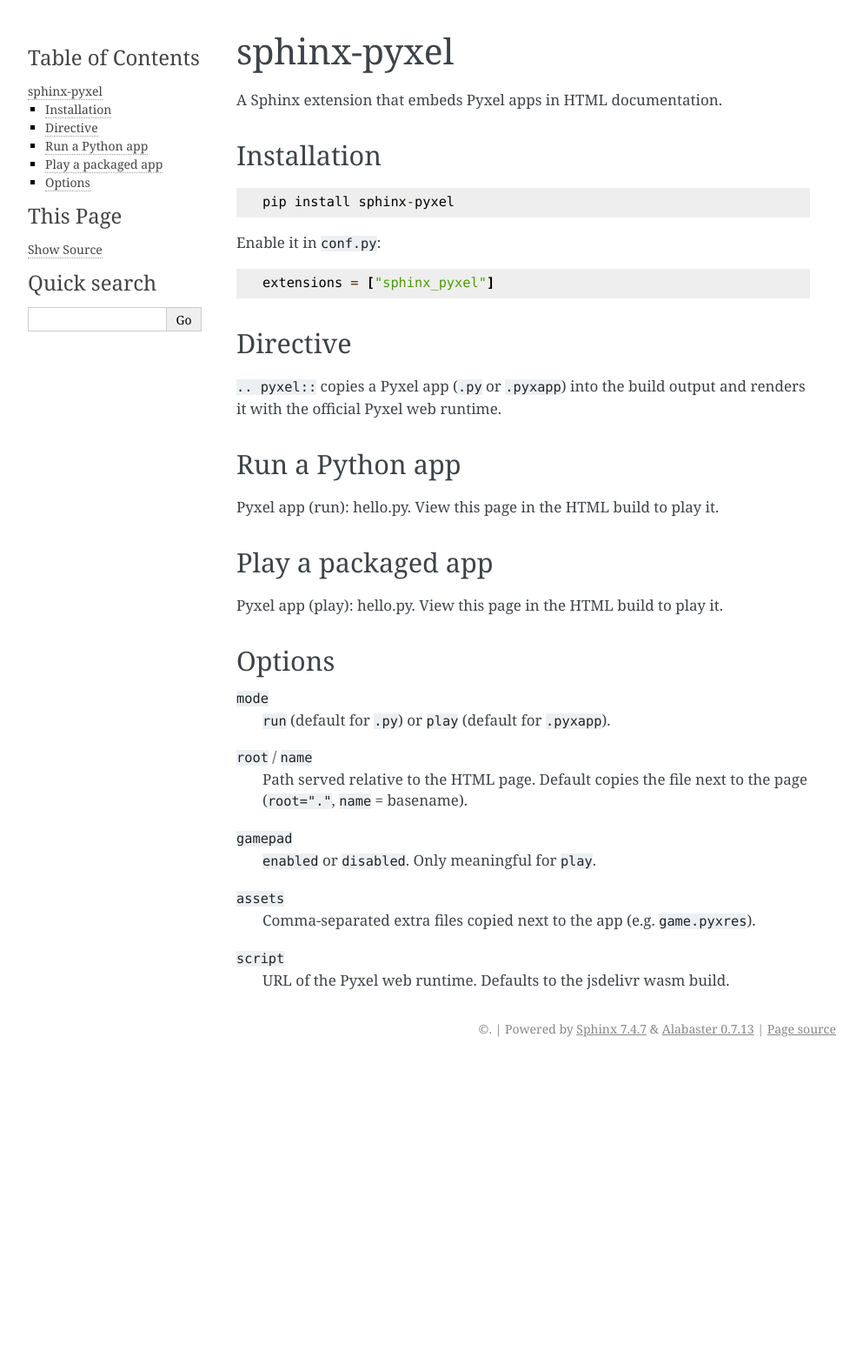
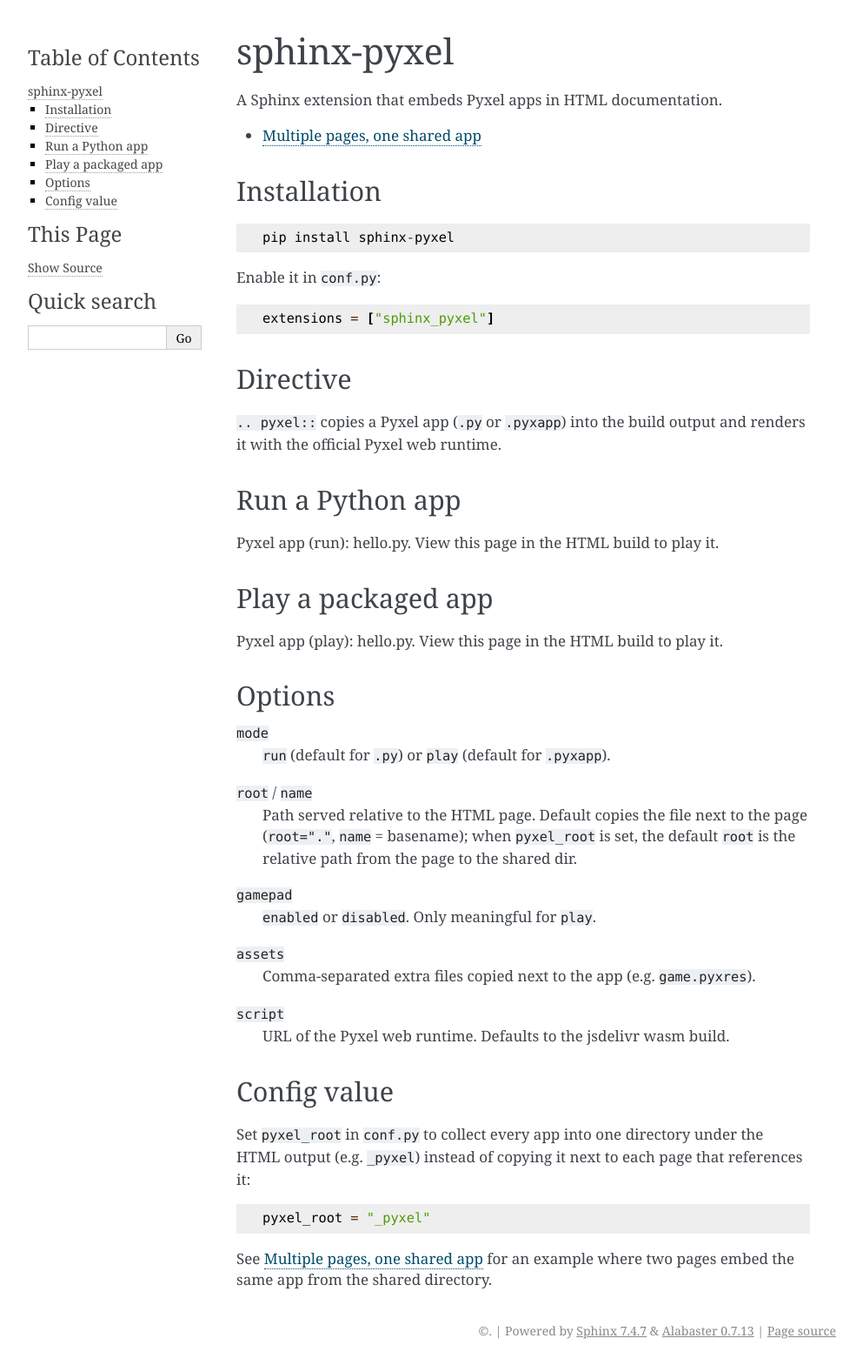
Before and after one commit to tkoyama010/sphinx-pyxel, a Sphinx documentation site: the page built from docs/index.rst, in a window 1280 px wide. Shown: the whole page at 87% size, without its empty margins (148-1141 px from the left). Built offline with Sphinx 7.4.7, drawn with Linux system fonts in a browser that asks for light colours; before the commit the page ends 1222 px from its top, so only the background shows below that.

Commit message:
feat: add pyxel_root config to collect apps into a shared dir
When pyxel_root is set in conf.py, the pyxel directive copies each app
into one directory under the HTML output (e.g. _pyxel/) instead of next
to every page that references it, and emits a root relative to each page
pointing back at that directory. Default behavior (copy next to the page)
is unchanged when pyxel_root is unset.

Adds docs/conf.py example, a second example page (docs/shared.rst),
README docs, and a self-check for setup() registering pyxel_root.

```diff
--- a/docs/conf.py
+++ b/docs/conf.py
@@ -8,6 +8,7 @@
 release = "0.1.0"
 
 extensions = ["sphinx_pyxel"]
+pyxel_root = "_pyxel"
 master_doc = "index"
 exclude_patterns = ["_build", "Thumbs.db", ".DS_Store"]
 html_theme = "alabaster"
--- a/docs/index.rst
+++ b/docs/index.rst
@@ -2,6 +2,11 @@
 ============
 
 A Sphinx extension that embeds Pyxel apps in HTML documentation.
+
+.. toctree::
+   :maxdepth: 1
+
+   shared
 
 Installation
 ------------
@@ -40,7 +45,8 @@
 
 ``root`` / ``name``
     Path served relative to the HTML page. Default copies the file next to the
-    page (``root="."``, ``name`` = basename).
+    page (``root="."``, ``name`` = basename); when ``pyxel_root`` is set, the
+    default ``root`` is the relative path from the page to the shared dir.
 
 ``gamepad``
     ``enabled`` or ``disabled``. Only meaningful for ``play``.
@@ -50,3 +56,15 @@
 
 ``script``
     URL of the Pyxel web runtime. Defaults to the jsdelivr wasm build.
+
+Config value
+------------
+
+Set ``pyxel_root`` in ``conf.py`` to collect every app into one directory under
+the HTML output (e.g. ``_pyxel``) instead of copying it next to each page that
+references it::
+
+    pyxel_root = "_pyxel"
+
+See :doc:`shared` for an example where two pages embed the same app from the
+shared directory.
```
Also changed, not shown: README.md (+16 -4 lines), docs/shared.rst (added, +8 -0 lines), sphinx_pyxel/__init__.py (+30 -8 lines), test_sphinx_pyxel.py (+19 -1 lines), .github/PULL_REQUEST_ROOT.md (added).
